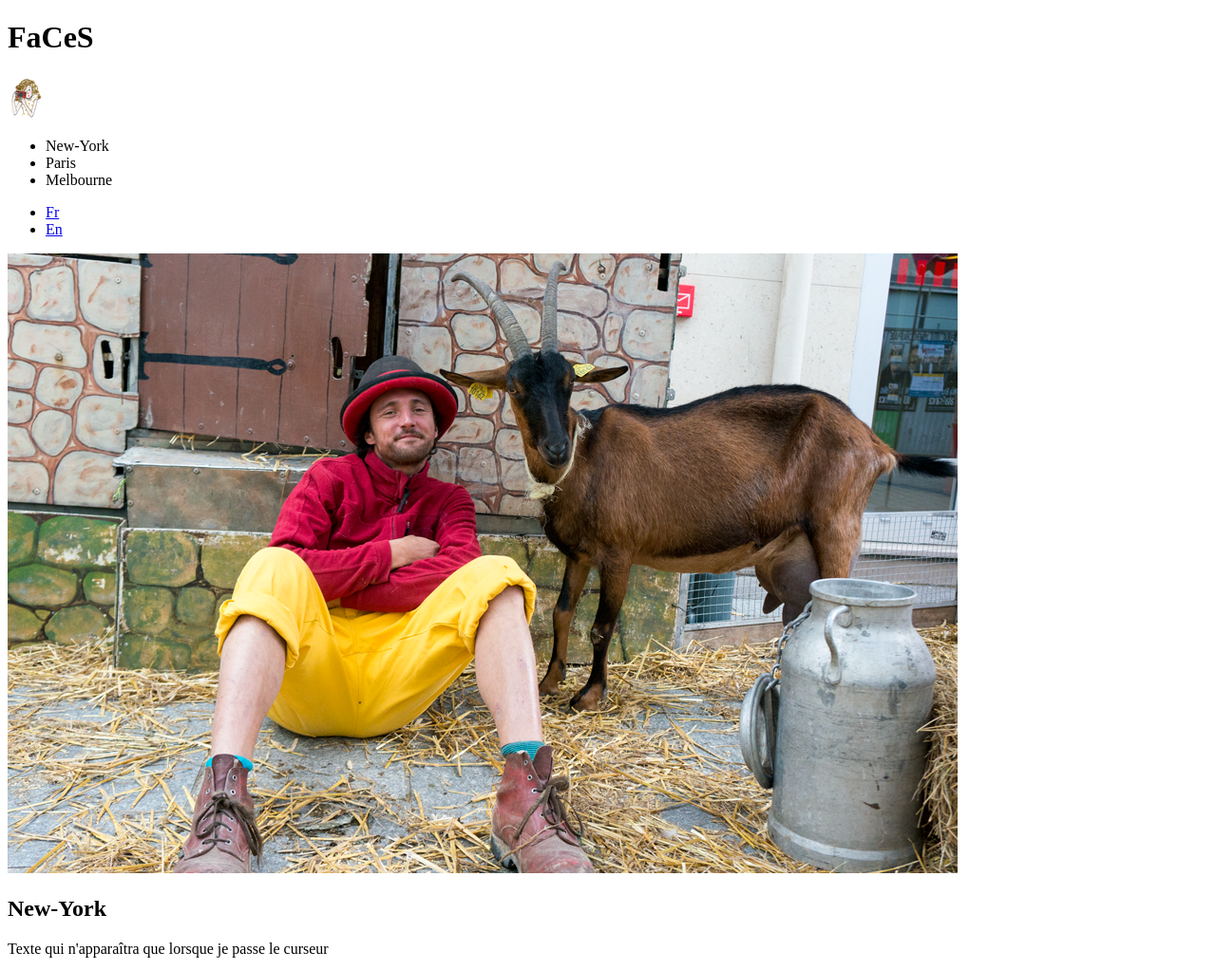
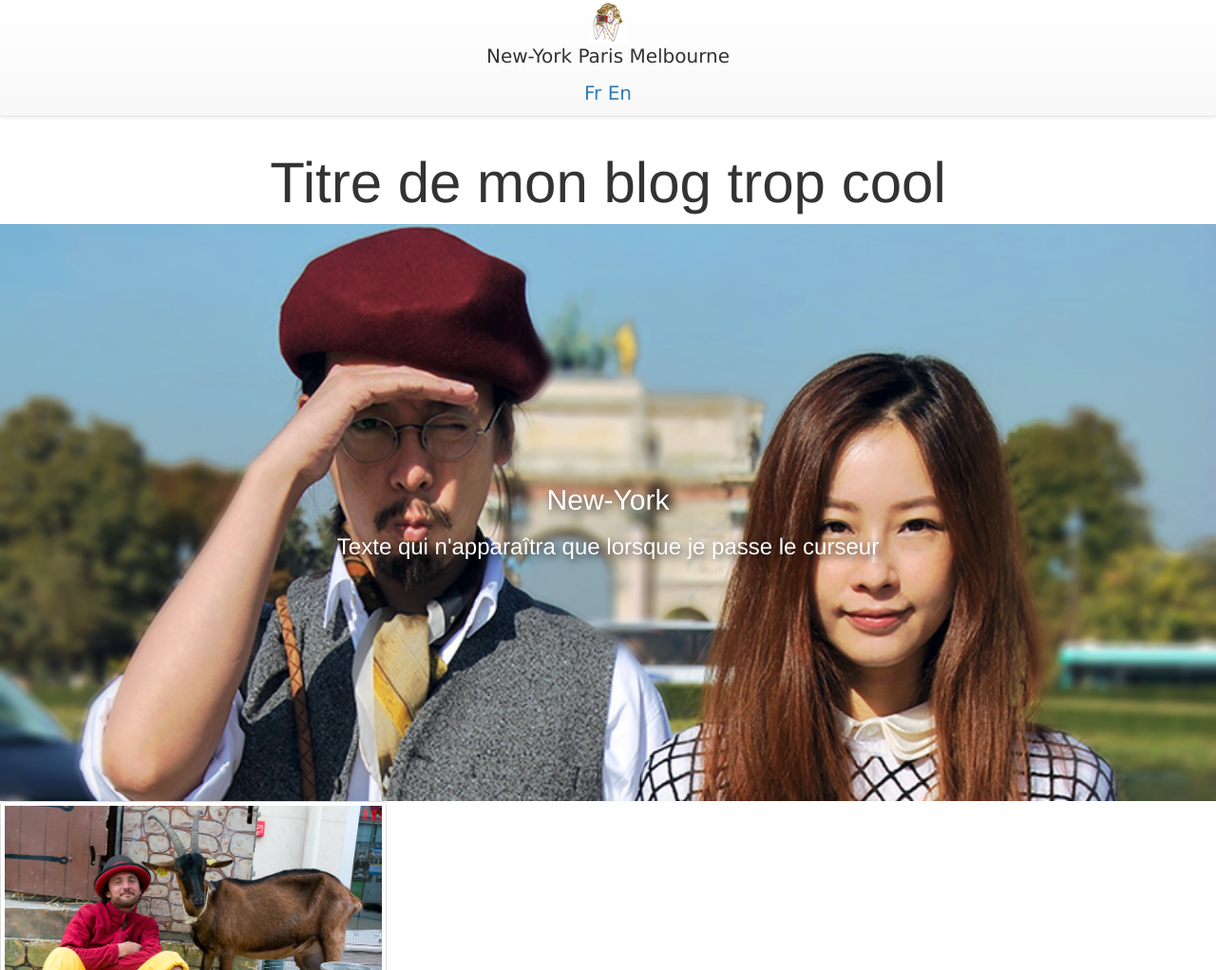
Before and after one commit to StephaniePfif/Faces, a PHP site: page /homepage.html in a window 1280 px wide. Shown: the top 1022 px of the page at 95% size. Run offline with PHP 8.4, Linux system fonts and the light colour scheme; some libraries are stand-ins or nearby versions.

Commit message:
j'ai fait la mise en page table du slider

```diff
--- a/Newyork.html
+++ b/Newyork.html
@@ -3,6 +3,7 @@
 <head>
 	<title>FaCeS</title>
 	<meta charset="UTF8">
+	<link rel="stylesheet" type="text/css" href="reset.css">
 	<link rel="stylesheet" type="text/css" href="style.css">
 	<link href="http://netdna.bootstrapcdn.com/font-awesome/4.1.0/css/font-awesome.min.css" rel="stylesheet">
 </head>
@@ -48,8 +49,8 @@
 	<div>
 		<h3> Follow me</h3>
 		<ul>
-			<li> Facebook</li> <!-- Lien -->
-			<li> Pinterest </li> <!-- lien -->
+			<li> <a target="_blank" href="https://www.facebook.com/gueulesdeparisiens?ref_type=bookmark">Facebook</a> </li>
+			<li><a target="_blank" href="http://www.pinterest.com/gueulesdeparis/">Pinterest</a></li>
 		</ul>
 	</div>
 
--- a/homepage.html
+++ b/homepage.html
@@ -1,91 +1,167 @@
 <!DOCTYPE html>
 <html>
 <head>
-	<title>FaCeS</title>
+	<title>FaceLovin'</title>
 	<meta charset="UTF-8">
+	<meta name="description" content="Le blog photo le plus stylé du cosmos intersidéral" />
+	<meta name="viewport" content="width=device-width, initial-scale=1">
+	<link rel="stylesheet" type="text/css" href="reset.css">
+	<link rel="stylesheet" href="http://netdna.bootstrapcdn.com/bootstrap/3.1.1/css/bootstrap.min.css">
+	<link rel="stylesheet" href="http://netdna.bootstrapcdn.com/bootstrap/3.1.1/css/bootstrap-theme.min.css">
 	<link rel="stylesheet" type="text/css" href="style.css">
 	<link href="http://netdna.bootstrapcdn.com/font-awesome/4.1.0/css/font-awesome.min.css" rel="stylesheet">
 </head>
+
 <body>
+<script src="http://netdna.bootstrapcdn.com/bootstrap/3.1.1/js/bootstrap.min.js"></script>
 	<header>
-		<h1>FaCeS</h1>
+		<h1>Titre de mon blog trop cool</h1>
 
-		<nav>
+		<nav class="navbar navbar-default navbar-fixed-top" role="navigation">
+			<div class="container">
 
 			<img src="photos/stephbykanako.png">
 
-			<ul>
+			<ul class="nav-bar">
 				<li>New-York</li>
 				<li>Paris</li>
 				<li>Melbourne</li>
 			</ul>
 
-			<ul>
+			<ul class="nav-bar">
 				<li> <a href="#">Fr</a> </li>
 				<li><a href="#">En</a></li>
 			</ul>
-
-
+			</div>
 		</nav>
 	</header>
 
 	<section>
 		<article>
-			<img src="photos/vincenttilligolo.png">
-			<h2> New-York </h2>
-			<p> Texte qui n'apparaîtra que lorsque je passe le curseur </p>
-			<img src="icones/fleche.jpg" >
-			       <!-- ou bien -->
-			<i class="fa fa-angle-double-down"></i> fa-angle-double-down
+			<!-- GRANDE PHOTO + TEXTE -->
+
+			<div id="slider">
+				<div id="slidertext">
+
+					<img src="photos/couplehongkong.png">
+
+					<div class="content" >
+						<h2> New-York </h2>
+						<h3>Texte qui n'apparaîtra que lorsque je passe le curseur </h3></div>
+					</div>
+				</div>
+				<!--<i class="fa fa-angle-double-down"></i>-->
+			</div>
+
+				<!-- On passe aux 3 vignettes -->
+						<div class="row">
+						  <div class="col-sm-6 col-md-4">
+						    <div class="thumbnail">
+						      	<img src="photos/vincenttilligolo.png">
+						      <div class="caption">
+						        <p>Texte photo vignette 1</p>
+						        <p><a href="#" class="btn btn-primary" role="button">Button</a> </p>
+							      </div>
+							    </div>
+							  </div>
+							</div>
+						<div class="row">
+						  <div class="col-sm-6 col-md-4">
+						    <div class="thumbnail">
+						      	<img src="photos/vincenttilligolo.png">
+						      <div class="caption">
+						        <p>Texte photo vignette 1</p>
+						        <p><a href="#" class="btn btn-primary" role="button">Button</a> </p>
+							      </div>
+							    </div>
+							  </div>
+							</div>
+						<div class="row">
+						  <div class="col-sm-6 col-md-4">
+						    <div class="thumbnail">
+						      	<img src="photos/vincenttilligolo.png">
+						      <div class="caption">
+						        <p>Texte photo vignette 1</p>
+						        <p><a href="#" class="btn btn-primary" role="button">Button</a></p>
+							      </div>
+							    </div>
+							  </div>
+							</div>
+
+				<!-- Fin des 3 vignettes -->
 		</article>
 
 		<article>
-			<img src="photos/saidlecaid.png">
-			<h2>Paris </h2>
-			<p>Texte qui n'apparaîtra que lorsque je passe le curseur</p>
-			<img src="icones/fleche.jpg">
-			       <!-- ou bien -->
-			<i class="fa fa-angle-double-down"></i> fa-angle-double-down
+			<!-- GRANDE PHOTO+TEXTE -->
+			<div id="slider">
+			<img src="photos/teamproprete.png">
+				<div id="slidertext">
+					<h2>Paris</h2>
+					<h3>Texte qui n'apparaîtra que lorsque je passe le curseur </h3>
+				</div>
+			<i class="fa fa-angle-double-down"></i>
+			</div>
+				<!-- On passe aux 3 vignettes -->
+				<img src="photos/saidlecaid.png">
+				<p>Texte photo vignette 1</p>
+				<img src="photos/saidlecaid.png">
+				<p>Texte photo vignette 2</p>
+				<img src="photos/saidlecaid.png">
+				<p>Texte photo vignette 3</p>
+				<!-- Fin des 3 vignettes -->
 		</article>
 
+
 		<article>
-			<img src="photos/stephbykanako.jpg">
-			<h2>Melbourne</h2>
-			<p>Texte qui n'apparaîtra que lorsque je passe le curseur</p>
-			<img src="icones/fleche.jpg">
-			       <!-- ou bien -->
-			<i class="fa fa-angle-double-down"></i> fa-angle-double-down
+			<!-- GRANDE PHOTO+TEXTE -->
+			<div id="slider">
+			<img src="photos/noncoupleparis.png">
+				<div id="slidertext">
+					<h2> Melbourne </h2>
+					<h3>Texte qui n'apparaîtra que lorsque je passe le curseur </h3>
+				</div>
+			<i class="fa fa-angle-double-down"></i>
+			</div>
+				<!-- On passe aux 3 vignettes -->
+				<img src="photos/vincenttilligolo.png">
+				<p>Texte photo vignette 1</p>
+				<img src="photos/vincenttilligolo.png">
+				<p>Texte photo vignette 2</p>
+				<img src="photos/vincenttilligolo.png">
+				<p>Texte photo vignette 3</p>
+				<!-- Fin des 3 vignettes -->
 		</article>
-
 
 	</section>
 
 	<aside>
 		<div>
-			<h3> Follow me</h3>
+			<h3>Follow me</h3>
 				<ul>
-					<li> <a href="#">Facebook</a> </li>
-					<li><a href="#">Pinterest</a></li>
+					<li> <a target="_blank" href="https://www.facebook.com/gueulesdeparisiens?ref_type=bookmark">Facebook</a> </li>
+					<li><a target="_blank" href="http://www.pinterest.com/gueulesdeparis/">Pinterest</a></li>
 				</ul>
 		</div>
 
 		<div>
 			 <h3> Get in touch </h3>
-				<form action="stephaniepfeiffer91@gmail.com" method="post" name="contact">
-					<textarea name="message" rows="2" cols="30"></textarea>
-					<p><input type="submit" value="envoyer"></p>
-				</form>
+				<form action="http://forms.brace.io/stephanie@gueulesdeparisiens.com" method="POST">
+    <input type="text" name="name">
+    <input type="email" name="_replyto">
+    <input type="submit" value="Send">
+</form>
 		</div>
 	</aside>
 
 
 	<footer>
-		<ul>
-			<li> Search </li>
-			<li> Categories </li>
-			<li> Générateur de photos ? </li>
-		</ul>
+			<ul class="nav-bar">
+				<li>Search </li>
+				<li>Categories </li>
+				<li>Générateur de photos ? </li>
+			</ul>
 	</footer>
-
+  <script src="https://ajax.googleapis.com/ajax/libs/jquery/1.11.0/jquery.min.js"></script>
+  <script src="http://netdna.bootstrapcdn.com/bootstrap/3.1.1/js/bootstrap.min.js"></script>
 </body>
 </html>
--- /dev/null
+++ b/reset.css
@@ -0,0 +1,485 @@
+/*! normalize.css v3.0.1 | MIT License | git.io/normalize */
+
+/**
+ * 1. Set default font family to sans-serif.
+ * 2. Prevent iOS text size adjust after orientation change, without disabling
+ *    user zoom.
+ */
+
+html {
+  font-family: sans-serif; /* 1 */
+  -ms-text-size-adjust: 100%; /* 2 */
+  -webkit-text-size-adjust: 100%; /* 2 */
+}
+
+/**
+ * Remove default margin.
+ */
+
+body {
+  margin: 0;
+}
+
+/* HTML5 display definitions
+   ========================================================================== */
+
+/**
+ * Correct `block` display not defined for any HTML5 element in IE 8/9.
+ * Correct `block` display not defined for `details` or `summary` in IE 10/11 and Firefox.
+ * Correct `block` display not defined for `main` in IE 11.
+ */
+
+article,
+aside,
+details,
+figcaption,
+figure,
+footer,
+header,
+hgroup,
+main,
+nav,
+section,
+summary {
+  display: block;
+}
+
+/**
+ * 1. Correct `inline-block` display not defined in IE 8/9.
+ * 2. Normalize vertical alignment of `progress` in Chrome, Firefox, and Opera.
+ */
+
+audio,
+canvas,
+progress,
+video {
+  display: inline-block; /* 1 */
+  vertical-align: baseline; /* 2 */
+}
+
+/**
+ * Prevent modern browsers from displaying `audio` without controls.
+ * Remove excess height in iOS 5 devices.
+ */
+
+audio:not([controls]) {
+  display: none;
+  height: 0;
+}
+
+/**
+ * Address `[hidden]` styling not present in IE 8/9/10.
+ * Hide the `template` element in IE 8/9/11, Safari, and Firefox < 22.
+ */
+
+[hidden],
+template {
+  display: none;
+}
+
+/* Links
+   ========================================================================== */
+
+/**
+ * Remove the gray background color from active links in IE 10.
+ */
+
+a {
+  background: transparent;
+}
+
+/**
+ * Improve readability when focused and also mouse hovered in all browsers.
+ */
+
+a:active,
+a:hover {
+  outline: 0;
+}
+
+/* Text-level semantics
+   ========================================================================== */
+
+/**
+ * Address styling not present in IE 8/9/10/11, Safari, and Chrome.
+ */
+
+abbr[title] {
+  border-bottom: 1px dotted;
+}
+
+/**
+ * Address style set to `bolder` in Firefox 4+, Safari, and Chrome.
+ */
+
+b,
+strong {
+  font-weight: bold;
+}
+
+/**
+ * Address styling not present in Safari and Chrome.
+ */
+
+dfn {
+  font-style: italic;
+}
+
+/**
+ * Address variable `h1` font-size and margin within `section` and `article`
+ * contexts in Firefox 4+, Safari, and Chrome.
+ */
+
+h1 {
+  font-size: 2em;
+  margin: 0.67em 0;
+}
+
+/**
+ * Address styling not present in IE 8/9.
+ */
+
+mark {
+  background: #ff0;
+  color: #000;
+}
+
+/**
+ * Address inconsistent and variable font size in all browsers.
+ */
+
+small {
+  font-size: 80%;
+}
+
+/**
+ * Prevent `sub` and `sup` affecting `line-height` in all browsers.
+ */
+
+sub,
+sup {
+  font-size: 75%;
+  line-height: 0;
+  position: relative;
+  vertical-align: baseline;
+}
+
+sup {
+  top: -0.5em;
+}
+
+sub {
+  bottom: -0.25em;
+}
+
+/* Embedded content
+   ========================================================================== */
+
+/**
+ * Remove border when inside `a` element in IE 8/9/10.
+ */
+
+img {
+  border: 0;
+}
+
+/**
+ * Correct overflow not hidden in IE 9/10/11.
+ */
+
+svg:not(:root) {
+  overflow: hidden;
+}
+
+/* Grouping content
+   ========================================================================== */
+
+/**
+ * Address margin not present in IE 8/9 and Safari.
+ */
+
+figure {
+  margin: 1em 40px;
+}
+
+/**
+ * Address differences between Firefox and other browsers.
+ */
+
+hr {
+  -moz-box-sizing: content-box;
+  box-sizing: content-box;
+  height: 0;
+}
+
+/**
+ * Contain overflow in all browsers.
+ */
+
+pre {
+  overflow: auto;
+}
+
+/**
+ * Address odd `em`-unit font size rendering in all browsers.
+ */
+
+code,
+kbd,
+pre,
+samp {
+  font-family: monospace, monospace;
+  font-size: 1em;
+}
+
+/* Forms
+   ========================================================================== */
+
+/**
+ * Known limitation: by default, Chrome and Safari on OS X allow very limited
+ * styling of `select`, unless a `border` property is set.
+ */
+
+/**
+ * 1. Correct color not being inherited.
+ *    Known issue: affects color of disabled elements.
+ * 2. Correct font properties not being inherited.
+ * 3. Address margins set differently in Firefox 4+, Safari, and Chrome.
+ */
+
+button,
+input,
+optgroup,
+select,
+textarea {
+  color: inherit; /* 1 */
+  font: inherit; /* 2 */
+  margin: 0; /* 3 */
+}
+
+/**
+ * Address `overflow` set to `hidden` in IE 8/9/10/11.
+ */
+
+button {
+  overflow: visible;
+}
+
+/**
+ * Address inconsistent `text-transform` inheritance for `button` and `select`.
+ * All other form control elements do not inherit `text-transform` values.
+ * Correct `button` style inheritance in Firefox, IE 8/9/10/11, and Opera.
+ * Correct `select` style inheritance in Firefox.
+ */
+
+button,
+select {
+  text-transform: none;
+}
+
+/**
+ * 1. Avoid the WebKit bug in Android 4.0.* where (2) destroys native `audio`
+ *    and `video` controls.
+ * 2. Correct inability to style clickable `input` types in iOS.
+ * 3. Improve usability and consistency of cursor style between image-type
+ *    `input` and others.
+ */
+
+button,
+html input[type="button"], /* 1 */
+input[type="reset"],
+input[type="submit"] {
+  -webkit-appearance: button; /* 2 */
+  cursor: pointer; /* 3 */
+}
+
+/**
+ * Re-set default cursor for disabled elements.
+ */
+
+button[disabled],
+html input[disabled] {
+  cursor: default;
+}
+
+/**
+ * Remove inner padding and border in Firefox 4+.
+ */
+
+button::-moz-focus-inner,
+input::-moz-focus-inner {
+  border: 0;
+  padding: 0;
+}
+
+/**
+ * Address Firefox 4+ setting `line-height` on `input` using `!important` in
+ * the UA stylesheet.
+ */
+
+input {
+  line-height: normal;
+}
+
+/**
+ * It's recommended that you don't attempt to style these elements.
+ * Firefox's implementation doesn't respect box-sizing, padding, or width.
+ *
+ * 1. Address box sizing set to `content-box` in IE 8/9/10.
+ * 2. Remove excess padding in IE 8/9/10.
+ */
+
+input[type="checkbox"],
+input[type="radio"] {
+  box-sizing: border-box; /* 1 */
+  padding: 0; /* 2 */
+}
+
+/**
+ * Fix the cursor style for Chrome's increment/decrement buttons. For certain
+ * `font-size` values of the `input`, it causes the cursor style of the
+ * decrement button to change from `default` to `text`.
+ */
+
+input[type="number"]::-webkit-inner-spin-button,
+input[type="number"]::-webkit-outer-spin-button {
+  height: auto;
+}
+
+/**
+ * 1. Address `appearance` set to `searchfield` in Safari and Chrome.
+ * 2. Address `box-sizing` set to `border-box` in Safari and Chrome
+ *    (include `-moz` to future-proof).
+ */
+
+input[type="search"] {
+  -webkit-appearance: textfield; /* 1 */
+  -moz-box-sizing: content-box;
+  -webkit-box-sizing: content-box; /* 2 */
+  box-sizing: content-box;
+}
+
+/**
+ * Remove inner padding and search cancel button in Safari and Chrome on OS X.
+ * Safari (but not Chrome) clips the cancel button when the search input has
+ * padding (and `textfield` appearance).
+ */
+
+input[type="search"]::-webkit-search-cancel-button,
+input[type="search"]::-webkit-search-decoration {
+  -webkit-appearance: none;
+}
+
+/**
+ * Define consistent border, margin, and padding.
+ */
+
+fieldset {
+  border: 1px solid #c0c0c0;
+  margin: 0 2px;
+  padding: 0.35em 0.625em 0.75em;
+}
+
+/**
+ * 1. Correct `color` not being inherited in IE 8/9/10/11.
+ * 2. Remove padding so people aren't caught out if they zero out fieldsets.
+ */
+
+legend {
+  border: 0; /* 1 */
+  padding: 0; /* 2 */
+}
+
+/**
+ * Remove default vertical scrollbar in IE 8/9/10/11.
+ */
+
+textarea {
+  overflow: auto;
+}
+
+/**
+ * Don't inherit the `font-weight` (applied by a rule above).
+ * NOTE: the default cannot safely be changed in Chrome and Safari on OS X.
+ */
+
+optgroup {
+  font-weight: bold;
+}
+
+/* Tables
+   ========================================================================== */
+
+/**
+ * Remove most spacing between table cells.
+ */
+
+table {
+  border-collapse: collapse;
+  border-spacing: 0;
+}
+
+td,
+th {
+  padding: 0;
+}
+
+/*// CSS Reset from Lisa Catalano => https://github.com/lisacatalano/sass_step/tree/9-Import/css */
+html, body, div, span, object, h1, h2, h3, h4, h5, h6, p, blockquote, pre,
+abbr, address, cite, code, em, img, small, strong, sub, sup, var,
+b, i, dl, dt, dd, ol, ul, li, fieldset, form, label, legend,
+table, caption, tbody, tfoot, thead, tr, th, td,
+article, aside, figure, footer, header, hgroup, menu, nav, section, menu, time, mark, audio, video {
+  margin:0;
+  padding:0;
+  border:0;
+  outline:0;
+  font-size:100%;
+  vertical-align:baseline;
+  background:transparent;
+}
+article, aside, figure, footer, header, hgroup, nav, section { display:block; } // Remove if not using HTML5
+nav ul { list-style:none; }
+a { margin:0; padding:0; font-size:100%; vertical-align:baseline; background:transparent; text-decoration: none;  }
+del { text-decoration: line-through; }
+abbr[title], dfn[title] { border-bottom:1px dotted #000; cursor:help; }
+// tables still need cellspacing="0" in the markup
+table { border-collapse:collapse; border-spacing:0; }
+hr { display:block; height:1px; border:0; border-top:1px solid #ccc; margin:1em 0; padding:0; }
+input, select { vertical-align:middle; }
+/*
+// BASE STYLES */
+h1,h2,h3,h4,h5,h6 { font-weight: bold; text-rendering: optimizeLegibility; }
+html { -webkit-font-smoothing: antialiased; }
+
+/*// Accessible focus treatment */
+a:hover, a:active { outline: none; }
+
+/*// hand cursor on clickable input elements */
+label, input[type=button], input[type=submit], button { cursor: pointer; }
+
+/*//  j.mp/webkit-tap-highlight-color */
+a:link { -webkit-tap-highlight-color: #FF5E99; }
+
+/*// always force a scrollbar in non-IE */
+html { overflow-y: scroll; }
+
+/*// make buttons play nice in IE */
+button {  width: auto; overflow: visible; }
+
+/*// bicubic resizing for non-native sized IMG */
+.ie7 img { -ms-interpolation-mode: bicubic; }
+
+ul, ol {
+  list-style-type: none;
+}
+
+a {
+  color: inherit;
+  text-decoration: none;
+}
+
+a:hover {
+  color: inherit;
+  text-decoration: none;
+}
--- a/style.css
+++ b/style.css
@@ -1,20 +1,63 @@
-aside {
-  width:200px;
+body { padding-top: 140px; }
+
+ h1 {
+  text-align: center;
+  font: Verdana;
+  font-size: 60px;
+}
+nav {
+  text-align: center;
+  font-family: Verdana;
+  font-size: 20px;
+}
+.nav-bar li{
+display: inline;
 }
 
-div#columnleft {
+#slider {
+  display: table; /* déclenche le comportement table */
+  width: 100%;
+  height: 100%;
+}
+
+#slider img{
+    display: block;
+    width: 100%;
+}
+
+#slidertext{
+    display: table-cell; /* déclenche le comportement table */
+    width: 100%;
+    height: 100%;
+    position: relative;
+}
+
+#slidertext .content{
+  height: 100px;
+  margin-top: -50px; /* Hauteur / 2 : 100 / 2 = 50*/
+  top: 50%;
+
+  width: 100%;
+  position: absolute;
+  color: white;
+  font-size: 50px;
+  text-align: center;
+  text-shadow: 2px 3px 10px rgba(0,0,0,0.75);
+}
+
+#columnleft {
     float: left;
     width: 380px;
     margin-right: 10px;
     background: rgb(190,192,192);
 }
-div#columnright {
+#columnright {
     float: right;
     width: 340px;
     margin-left: 10px;
     background: rgb(0,0,0);
 }
-div#columncenter {
+#columncenter {
     overflow: hidden;
     background: white;
 }
```
Also changed, not shown: photos/couplehongkong.png (added), photos/noncoupleparis.png (added), photos/teamproprete.png (added), photos/vincenttilligolo.png, 3 other files.
